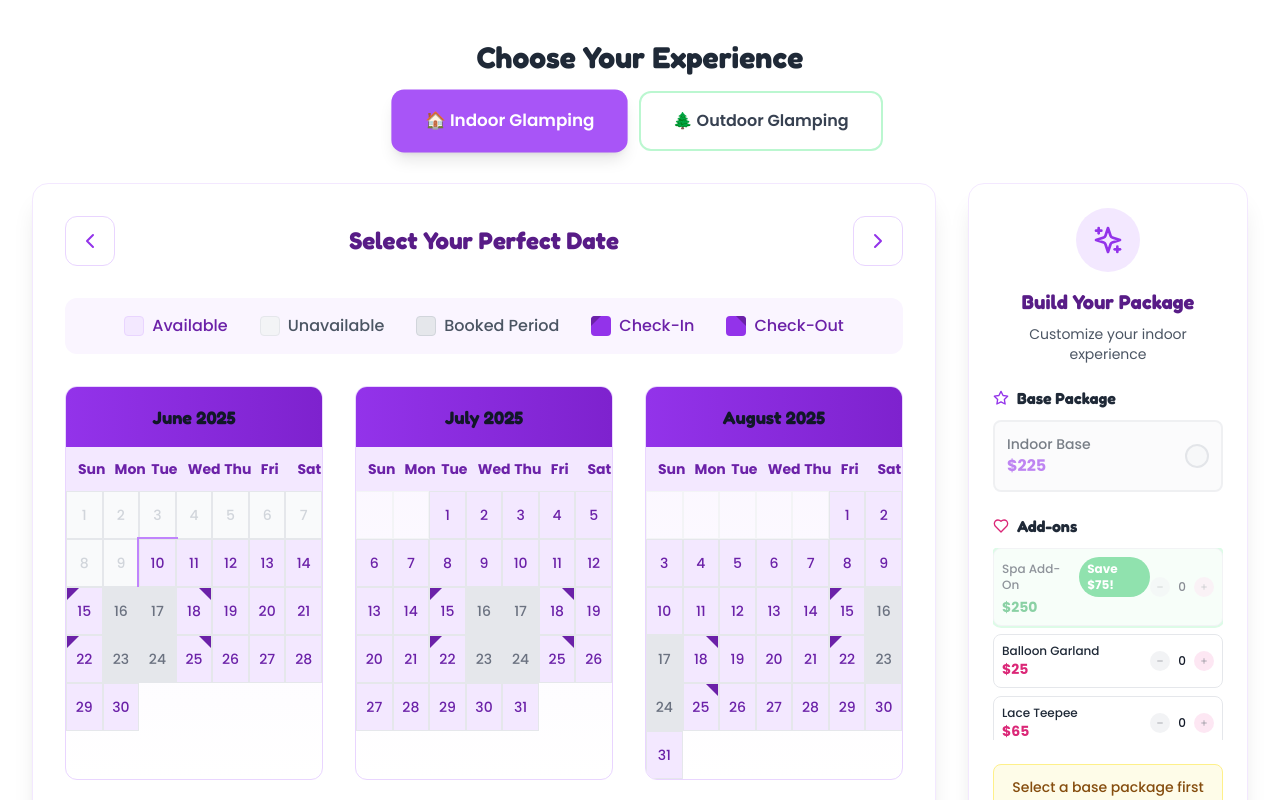
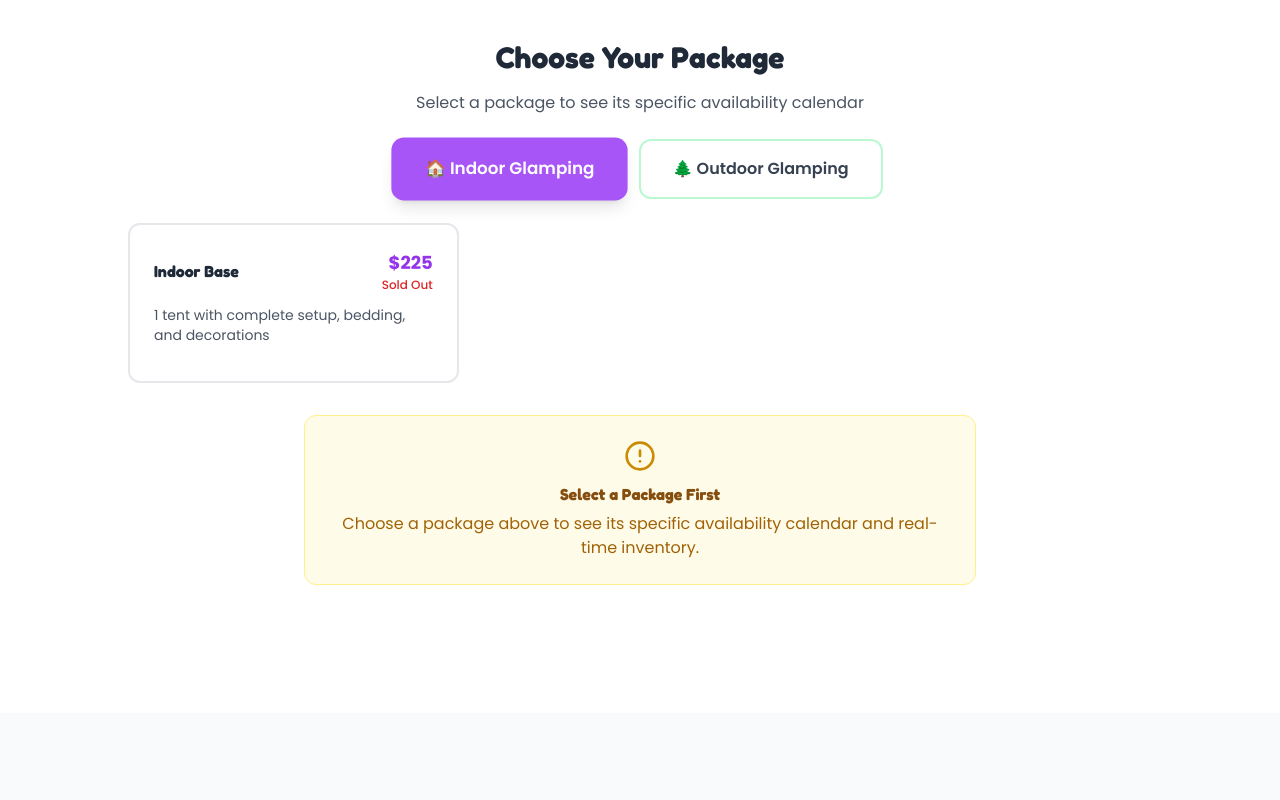
Before and after one commit to garrettm19/glampingwny, a React (Vite) app: page /book-now in a window 1280 px wide. Shown: the part 720-1520 px from the top of the page. Built offline with nearby package versions, Linux system fonts and the light colour scheme.

Commit message:
Product-Specific Calendar System

```diff
--- a/src/components/ui/CalendarBooking.tsx
+++ b/src/components/ui/CalendarBooking.tsx
@@ -22,7 +22,7 @@ interface ServiceOption {
   requiresBase?: boolean;
   totalInventory: number;
   shortName?: string;
-  booqableId?: string; // For future Booqable integration
+  booqableId?: string;
 }
 
 interface CalendarBookingProps {
@@ -37,6 +37,7 @@ const CalendarBooking: React.FC<CalendarBookingProps> = ({ onBookingSelect }) =>
   const [bookingData, setBookingData] = useState<BookingSlot[]>([]);
   const [isLoading, setIsLoading] = useState(true);
   const [selectedPackageType, setSelectedPackageType] = useState<'indoor' | 'outdoor'>('indoor');
+  const [selectedProduct, setSelectedProduct] = useState<string | null>(null);
 
   // All available services with realistic inventory and Booqable IDs
   const serviceOptions: ServiceOption[] = [
@@ -349,6 +350,24 @@ const CalendarBooking: React.FC<CalendarBookingProps> = ({ onBookingSelect }) =>
     setTimeout(generateRealisticData, 1000);
   }, []);
 
+  // When a product is selected, regenerate calendar data specific to that product
+  useEffect(() => {
+    if (selectedProduct && bookingData.length > 0) {
+      const updatedData = bookingData.map(booking => ({
+        ...booking,
+        available: booking.timeSlots.some(slot =>
+          slot.inventory[selectedProduct] > 0
+        ),
+        timeSlots: booking.timeSlots.map(slot => ({
+          ...slot,
+          available: slot.inventory[selectedProduct] > 0
+        }))
+      }));
+
+      setBookingData(updatedData);
+    }
+  }, [selectedProduct]);
+
   const getMonthsToShow = () => {
     const months = [];
     for (let i = 0; i < 3; i++) {
@@ -525,6 +544,10 @@ const CalendarBooking: React.FC<CalendarBookingProps> = ({ onBookingSelect }) =>
     }
   };
 
+  const getBasePackages = () => {
+    return getFilteredServices().filter(s => s.category === 'base');
+  };
+
   // Helper function to determine if a date should show check-in/check-out styling
   const getDateStyle = (date: Date, booking: any, isSelected: boolean, isPast: boolean) => {
     const dateStr = formatDate(date);
@@ -572,13 +595,20 @@ const CalendarBooking: React.FC<CalendarBookingProps> = ({ onBookingSelect }) =>
 
   return (
     <div className="max-w-7xl mx-auto">
-      {/* Package Type Selection */}
+      {/* Package Selection */}
       <div className="mb-8">
         <div className="text-center mb-6">
-          <h2 className="text-3xl font-bold text-gray-800 mb-4">Choose Your Experience</h2>
-          <div className="flex justify-center gap-4">
+          <h2 className="text-3xl font-bold text-gray-800 mb-4">Choose Your Package</h2>
+          <p className="text-gray-600 mb-6">Select a package to see its specific availability calendar</p>
+        </div>
+
+        {/* Package Type Tabs */}
+        <div className="flex justify-center gap-4 mb-6">
           <button
-              onClick={() => setSelectedPackageType('indoor')}
+            onClick={() => {
+              setSelectedPackageType('indoor');
+              setSelectedProduct(null);
+            }}
             className={`px-8 py-4 rounded-xl font-semibold transition-all duration-300 ${
               selectedPackageType === 'indoor'
                 ? 'bg-purple-500 text-white shadow-lg transform scale-105'
@@ -588,7 +618,10 @@ const CalendarBooking: React.FC<CalendarBookingProps> = ({ onBookingSelect }) =>
             🏠 Indoor Glamping
           </button>
           <button
-              onClick={() => setSelectedPackageType('outdoor')}
+            onClick={() => {
+              setSelectedPackageType('outdoor');
+              setSelectedProduct(null);
+            }}
             className={`px-8 py-4 rounded-xl font-semibold transition-all duration-300 ${
               selectedPackageType === 'outdoor'
                 ? 'bg-green-500 text-white shadow-lg transform scale-105'
@@ -598,11 +631,67 @@ const CalendarBooking: React.FC<CalendarBookingProps> = ({ onBookingSelect }) =>
             🌲 Outdoor Glamping
           </button>
         </div>
+
+        {/* Individual Package Selection */}
+        <div className="grid grid-cols-1 md:grid-cols-2 lg:grid-cols-3 gap-4 max-w-5xl mx-auto">
+          {getBasePackages().map((service) => {
+            const isSelected = selectedProduct === service.id;
+            const inventory = getInventoryStatus(service.id);
+
+            return (
+              <motion.button
+                key={service.id}
+                onClick={() => setSelectedProduct(service.id)}
+                className={`p-6 rounded-xl border-2 transition-all duration-300 text-left ${
+                  isSelected
+                    ? 'border-purple-500 bg-purple-50 shadow-lg transform scale-105'
+                    : 'border-gray-200 bg-white hover:border-purple-300 hover:shadow-md'
+                }`}
+                whileHover={{ y: -2 }}
+                whileTap={{ scale: 0.98 }}
+              >
+                <div className="flex items-center justify-between mb-3">
+                  <h3 className="font-bold text-gray-800">{service.shortName}</h3>
+                  <div className="text-right">
+                    <div className="text-lg font-bold text-purple-600">${service.price}</div>
+                    <div className={`text-xs font-medium ${
+                      inventory.status === 'none' ? 'text-red-600' :
+                      inventory.status === 'low' ? 'text-orange-600' :
+                      'text-green-600'
+                    }`}>
+                      {inventory.status === 'none' ? 'Sold Out' :
+                       inventory.status === 'low' ? `${service.totalInventory} total` :
+                       `${service.totalInventory} available`}
                     </div>
                   </div>
+                </div>
+                <p className="text-gray-600 text-sm mb-3">{service.description}</p>
 
+                {/* Selection indicator */}
+                {isSelected && (
+                  <div className="flex items-center gap-2 text-purple-600">
+                    <Check className="w-4 h-4" />
+                    <span className="text-sm font-medium">Selected - View Calendar Below</span>
+                  </div>
+                )}
+              </motion.button>
+            );
+          })}
+        </div>
+
+        {!selectedProduct && (
+          <div className="text-center mt-8 p-6 bg-yellow-50 border border-yellow-200 rounded-xl max-w-2xl mx-auto">
+            <AlertCircle className="w-8 h-8 text-yellow-600 mx-auto mb-3" />
+            <h3 className="font-bold text-yellow-800 mb-2">Select a Package First</h3>
+            <p className="text-yellow-700">Choose a package above to see its specific availability calendar and real-time inventory.</p>
+          </div>
+        )}
+      </div>
+
+      {/* Calendar and Booking - Only show when product is selected */}
+      {selectedProduct && (
         <div className="grid grid-cols-1 lg:grid-cols-4 gap-8">
-        {/* Calendar Section - Now takes up more space */}
+          {/* Calendar Section */}
           <div className="lg:col-span-3 order-1">
             <motion.div
               initial={{ opacity: 0, y: 20 }}
@@ -620,9 +709,12 @@ const CalendarBooking: React.FC<CalendarBookingProps> = ({ onBookingSelect }) =>
                   <ChevronLeft className="w-6 h-6 text-purple-600" />
                 </motion.button>
 
+                <div className="text-center">
                   <h2 className="text-2xl font-bold text-purple-900">
-                Select Your Perfect Date
+                    {serviceOptions.find(s => s.id === selectedProduct)?.shortName} Calendar
                   </h2>
+                  <p className="text-purple-600">Real-time availability for this package</p>
+                </div>
 
                 <motion.button
                   onClick={() => navigateMonths('next')}
@@ -642,7 +734,7 @@ const CalendarBooking: React.FC<CalendarBookingProps> = ({ onBookingSelect }) =>
                 </div>
                 <div className="flex items-center gap-2">
                   <div className="w-5 h-5 bg-gray-100 rounded border border-gray-200"></div>
-                <span className="text-gray-600 font-medium">Unavailable</span>
+                  <span className="text-gray-600 font-medium">Sold Out</span>
                 </div>
                 <div className="flex items-center gap-2">
                   <div className="w-5 h-5 bg-gray-200 rounded border border-gray-300"></div>
@@ -694,7 +786,12 @@ const CalendarBooking: React.FC<CalendarBookingProps> = ({ onBookingSelect }) =>
                         const isSelected = selectedDate === formatDate(date);
                         const isPast = date < new Date(new Date().setHours(0, 0, 0, 0));
 
-                      const { cellClass, isCheckIn, isCheckOut, isBetweenBooking } = getDateStyle(date, booking, isSelected, isPast);
+                        // Check product-specific availability
+                        const productAvailable = selectedProduct && booking?.timeSlots.some(slot =>
+                          slot.inventory[selectedProduct] > 0
+                        );
+
+                        const { cellClass, isCheckIn, isCheckOut, isBetweenBooking } = getDateStyle(date, { available: productAvailable }, isSelected, isPast);
 
                         let finalCellClass = cellClass;
                         if (isToday && !isSelected) {
@@ -704,11 +801,11 @@ const CalendarBooking: React.FC<CalendarBookingProps> = ({ onBookingSelect }) =>
                         return (
                           <motion.button
                             key={index}
-                          onClick={() => !isPast && !isBetweenBooking && handleDateSelect(date)}
-                          disabled={isPast || !booking?.available || isBetweenBooking}
+                            onClick={() => !isPast && !isBetweenBooking && productAvailable && handleDateSelect(date)}
+                            disabled={isPast || !productAvailable || isBetweenBooking}
                             className={finalCellClass}
-                          whileHover={booking?.available && !isPast && !isBetweenBooking ? { scale: 1.05 } : {}}
-                          whileTap={booking?.available && !isPast && !isBetweenBooking ? { scale: 0.95 } : {}}
+                            whileHover={productAvailable && !isPast && !isBetweenBooking ? { scale: 1.05 } : {}}
+                            whileTap={productAvailable && !isPast && !isBetweenBooking ? { scale: 0.95 } : {}}
                           >
                             {date.getDate()}
 
@@ -778,39 +875,47 @@ const CalendarBooking: React.FC<CalendarBookingProps> = ({ onBookingSelect }) =>
                     <span className="font-bold text-purple-900 text-lg">Setup Time</span>
                   </div>
                   <div className="grid grid-cols-1 md:grid-cols-3 gap-4">
-                  {bookingData.find(b => b.date === selectedDate)?.timeSlots.map((timeSlot) => (
+                    {bookingData.find(b => b.date === selectedDate)?.timeSlots.map((timeSlot) => {
+                      const productAvailable = selectedProduct && timeSlot.inventory[selectedProduct] > 0;
+                      const inventoryCount = selectedProduct ? timeSlot.inventory[selectedProduct] : 0;
+
+                      return (
                         <motion.label
                           key={timeSlot.time}
                           className={`block cursor-pointer ${
                             selectedTime === timeSlot.time
                               ? 'ring-4 ring-purple-300'
-                          : timeSlot.available
+                              : productAvailable
                                 ? 'hover:ring-2 hover:ring-purple-200'
                                 : 'opacity-50 cursor-not-allowed'
                           }`}
-                      whileHover={timeSlot.available ? { scale: 1.02 } : {}}
-                      whileTap={timeSlot.available ? { scale: 0.98 } : {}}
+                          whileHover={productAvailable ? { scale: 1.02 } : {}}
+                          whileTap={productAvailable ? { scale: 0.98 } : {}}
                         >
                           <input
                             type="radio"
                             name="time"
                             value={timeSlot.time}
                             checked={selectedTime === timeSlot.time}
-                        onChange={(e) => timeSlot.available && handleTimeSelect(e.target.value)}
-                        disabled={!timeSlot.available}
+                            onChange={(e) => productAvailable && handleTimeSelect(e.target.value)}
+                            disabled={!productAvailable}
                             className="sr-only"
                           />
                           <div className={`p-6 border-2 rounded-xl transition-all duration-300 ${
                             selectedTime === timeSlot.time
                               ? 'border-purple-500 bg-purple-50'
-                          : timeSlot.available
+                              : productAvailable
                                 ? 'border-gray-200 bg-white hover:border-purple-300'
                                 : 'border-gray-200 bg-gray-50'
                           }`}>
                             <div className="text-center">
                               <span className="font-bold text-gray-900 text-lg block mb-2">{timeSlot.time}</span>
-                          {!timeSlot.available && (
-                            <div className="text-sm text-red-600 font-medium">Fully Booked</div>
+                              {!productAvailable ? (
+                                <div className="text-sm text-red-600 font-medium">Sold Out</div>
+                              ) : (
+                                <div className="text-sm text-green-600 font-medium">
+                                  {inventoryCount} available
+                                </div>
                               )}
                               {selectedTime === timeSlot.time && (
                                 <Check className="w-6 h-6 text-purple-600 mx-auto mt-2" />
@@ -818,14 +923,15 @@ const CalendarBooking: React.FC<CalendarBookingProps> = ({ onBookingSelect }) =>
                             </div>
                           </div>
                         </motion.label>
-                  ))}
+                      );
+                    })}
                   </div>
                 </div>
               </motion.div>
             )}
           </div>
 
-        {/* Service Selection Sidebar - Now more compact */}
+          {/* Service Selection Sidebar */}
           <div className="lg:col-span-1 order-2">
             <motion.div
               initial={{ opacity: 0, x: 20 }}
@@ -836,8 +942,8 @@ const CalendarBooking: React.FC<CalendarBookingProps> = ({ onBookingSelect }) =>
                 <div className="w-16 h-16 bg-purple-100 rounded-full flex items-center justify-center mx-auto mb-4">
                   <Sparkles className="w-8 h-8 text-purple-600" />
                 </div>
-              <h3 className="text-xl font-bold text-purple-900 mb-2">Build Your Package</h3>
-              <p className="text-gray-600 text-sm">Customize your {selectedPackageType} experience</p>
+                <h3 className="text-xl font-bold text-purple-900 mb-2">Customize Your Package</h3>
+                <p className="text-gray-600 text-sm">Add extras to your {serviceOptions.find(s => s.id === selectedProduct)?.shortName}</p>
                 {selectedDate && selectedTime && (
                   <div className="mt-3 p-3 bg-blue-50 rounded-lg">
                     <p className="text-xs text-blue-700 font-medium">
@@ -847,82 +953,18 @@ const CalendarBooking: React.FC<CalendarBookingProps> = ({ onBookingSelect }) =>
                 )}
               </div>
 
-            {/* Base Packages with Individual Inventory */}
-            <div className="mb-6">
-              <h4 className="font-bold text-gray-800 mb-3 flex items-center gap-2">
-                <Star className="w-4 h-4 text-purple-600" />
-                Base Package
-              </h4>
-              <div className="space-y-2">
-                {getFilteredServices().filter(s => s.category === 'base').map((service) => {
-                  const inventory = getInventoryStatus(service.id);
-                  const isSelected = selectedServices[service.id];
-
-                  return (
-                    <div
-                      key={service.id}
-                      className={`p-3 border-2 rounded-lg transition-all duration-200 ${
-                        isSelected
-                          ? 'border-purple-500 bg-purple-50'
-                          : inventory.status === 'none'
-                            ? 'border-gray-200 bg-gray-50 opacity-60'
-                            : 'border-gray-200 hover:border-purple-300'
-                      }`}
-                    >
-                      <div className="flex items-center justify-between">
-                        <div className="flex-1">
-                          <div className="font-medium text-gray-800 text-sm">{service.shortName}</div>
-                          <div className="text-purple-600 font-bold">${service.price}</div>
-
-                          {/* Real-time Inventory Status */}
-                          {selectedDate && selectedTime && (
-                            <div className="mt-1 flex items-center gap-1">
-                              <Package className="w-3 h-3 text-gray-500" />
-                              <span className={`text-xs font-medium ${
-                                inventory.status === 'none' ? 'text-red-600' :
-                                inventory.status === 'low' ? 'text-orange-600' :
-                                inventory.status === 'medium' ? 'text-yellow-600' :
-                                'text-green-600'
-                              }`}>
-                                {inventory.status === 'none' ? 'Sold Out' :
-                                 inventory.status === 'low' ? `Only ${inventory.available} left` :
-                                 inventory.status === 'medium' ? `${inventory.available} available` :
-                                 'In Stock'}
-                              </span>
+              {/* Selected Base Package */}
+              {selectedProduct && (
+                <div className="mb-6 p-4 bg-purple-50 rounded-lg border border-purple-200">
+                  <h4 className="font-bold text-purple-900 mb-2">Your Base Package</h4>
+                  <div className="flex justify-between items-center">
+                    <span className="font-medium">{serviceOptions.find(s => s.id === selectedProduct)?.shortName}</span>
+                    <span className="font-bold text-purple-600">${serviceOptions.find(s => s.id === selectedProduct)?.price}</span>
+                  </div>
                 </div>
               )}
-                        </div>
-                        <button
-                          onClick={() => {
-                            if (inventory.status !== 'none') {
-                              const newServices = Object.fromEntries(
-                                Object.entries(selectedServices).filter(([id]) => {
-                                  const s = serviceOptions.find(opt => opt.id === id);
-                                  return s?.category !== 'base';
-                                })
-                              );
-                              setSelectedServices({ ...newServices, [service.id]: 1 });
-                            }
-                          }}
-                          disabled={inventory.status === 'none' || (!selectedDate || !selectedTime)}
-                          className={`w-6 h-6 rounded-full border-2 flex items-center justify-center transition-all ${
-                            isSelected
-                              ? 'border-purple-500 bg-purple-500 text-white'
-                              : inventory.status === 'none' || (!selectedDate || !selectedTime)
-                                ? 'border-gray-300 bg-gray-100 cursor-not-allowed'
-                                : 'border-gray-300 hover:border-purple-400'
-                          }`}
-                        >
-                          {isSelected && <Check className="w-3 h-3" />}
-                        </button>
-                      </div>
-                    </div>
-                  );
-                })}
-              </div>
-            </div>
 
-            {/* Add-ons with Individual Inventory */}
+              {/* Add-ons */}
               <div className="mb-6">
                 <h4 className="font-bold text-gray-800 mb-3 flex items-center gap-2">
                   <Heart className="w-4 h-4 text-pink-600" />
@@ -937,9 +979,7 @@ const CalendarBooking: React.FC<CalendarBookingProps> = ({ onBookingSelect }) =>
                     return (
                       <div
                         key={service.id}
-                      className={`p-2 border rounded-lg transition-all duration-200 ${
-                        service.requiresBase && !hasBasePackage() ? 'opacity-50' : 'hover:border-pink-300'
-                      } border-gray-200 ${service.id === 'spa-party-addon' ? 'ring-2 ring-green-200 bg-green-50' : ''}`}
+                        className={`p-2 border rounded-lg transition-all duration-200 hover:border-pink-300 border-gray-200 ${service.id === 'spa-party-addon' ? 'ring-2 ring-green-200 bg-green-50' : ''}`}
                       >
                         <div className="flex items-center justify-between">
                           <div className="flex-1">
@@ -998,10 +1038,14 @@ const CalendarBooking: React.FC<CalendarBookingProps> = ({ onBookingSelect }) =>
               </div>
 
               {/* Package Summary */}
-            {Object.keys(selectedServices).length > 0 && (
+              {selectedProduct && (
                 <div className="border-t border-gray-200 pt-4">
                   <h4 className="font-bold text-gray-800 mb-3">Summary</h4>
                   <div className="space-y-1 mb-4">
+                    <div className="flex justify-between text-sm">
+                      <span>{serviceOptions.find(s => s.id === selectedProduct)?.shortName}</span>
+                      <span className="font-medium">${serviceOptions.find(s => s.id === selectedProduct)?.price}</span>
+                    </div>
                     {getSelectedServicesList().map((service) => (
                       <div key={service.id} className="flex justify-between text-sm">
                         <span>{service.shortName} {service.quantity > 1 && `(×${service.quantity})`}</span>
@@ -1012,14 +1056,14 @@ const CalendarBooking: React.FC<CalendarBookingProps> = ({ onBookingSelect }) =>
                   <div className="border-t border-gray-200 pt-2">
                     <div className="flex justify-between font-bold text-lg">
                       <span>Total:</span>
-                    <span className="text-purple-700">${calculateTotal()}</span>
+                      <span className="text-purple-700">${(serviceOptions.find(s => s.id === selectedProduct)?.price || 0) + calculateTotal()}</span>
                     </div>
                   </div>
                 </div>
               )}
 
               {/* Book Now Button */}
-            {selectedTime && hasBasePackage() && (
+              {selectedTime && selectedProduct && (
                 <motion.button
                   onClick={handleBookingConfirm}
                   className="w-full bg-gradient-to-r from-purple-600 to-purple-700 text-white font-bold py-4 rounded-xl mt-6 hover:from-purple-700 hover:to-purple-800 transition-all duration-300 shadow-lg"
@@ -1030,27 +1074,19 @@ const CalendarBooking: React.FC<CalendarBookingProps> = ({ onBookingSelect }) =>
                 >
                   <span className="flex items-center justify-center gap-2">
                     <Sparkles className="w-5 h-5" />
-                  Book Now - ${calculateTotal()}
+                    Book Now - ${(serviceOptions.find(s => s.id === selectedProduct)?.price || 0) + calculateTotal()}
                   </span>
                 </motion.button>
               )}
 
-            {!hasBasePackage() && (
-              <div className="bg-yellow-50 border border-yellow-200 rounded-lg p-3 text-center mt-6">
-                <p className="text-yellow-800 text-sm font-medium">
-                  Select a base package first
-                </p>
-              </div>
-            )}
-
-            {/* Real-time Inventory Notice */}
-            {selectedTime && (
+              {/* Product-Specific Inventory Notice */}
+              {selectedTime && selectedProduct && (
                 <div className="mt-4 p-3 bg-blue-50 border border-blue-200 rounded-lg">
                   <div className="flex items-start gap-2">
                     <Package className="w-4 h-4 text-blue-600 mt-0.5 flex-shrink-0" />
                     <div className="text-sm text-blue-800">
-                    <p className="font-medium mb-1">Live Inventory</p>
-                    <p>Stock levels update in real-time. Popular items like the 23ft Bell Tent may sell out quickly!</p>
+                      <p className="font-medium mb-1">Product-Specific Availability</p>
+                      <p>This calendar shows real-time availability for {serviceOptions.find(s => s.id === selectedProduct)?.shortName} only. Each package has its own inventory levels.</p>
                     </div>
                   </div>
                 </div>
@@ -1058,6 +1094,7 @@ const CalendarBooking: React.FC<CalendarBookingProps> = ({ onBookingSelect }) =>
             </motion.div>
           </div>
         </div>
+      )}
     </div>
   );
 };
```
Lines whose indentation alone changed are shown as unchanged.
